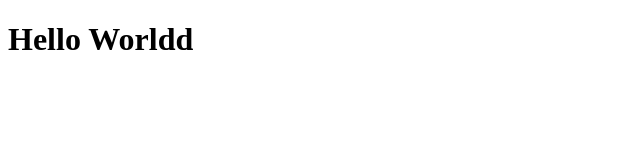
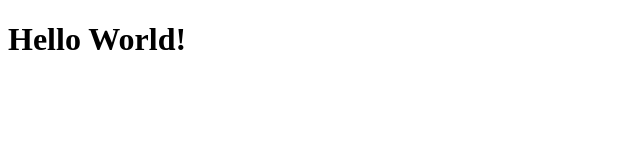
Before and after one commit to maranakelvinlouie/coursera-test, a plain HTML site: page index.html in a window 1280 px wide. Shown: the full height of the page, 0-640 px from the left. Drawn offline with Linux system fonts and the light colour scheme.

Commit message:
Next version of web file.

```diff
--- a/index.html
+++ b/index.html
@@ -5,6 +5,6 @@
         <title>Hello Coursera</title>
     </head>
     <body>
-        <h1>Hello Worldd</h1>
+        <h1>Hello World!</h1>
     </body>
 </html>
```
